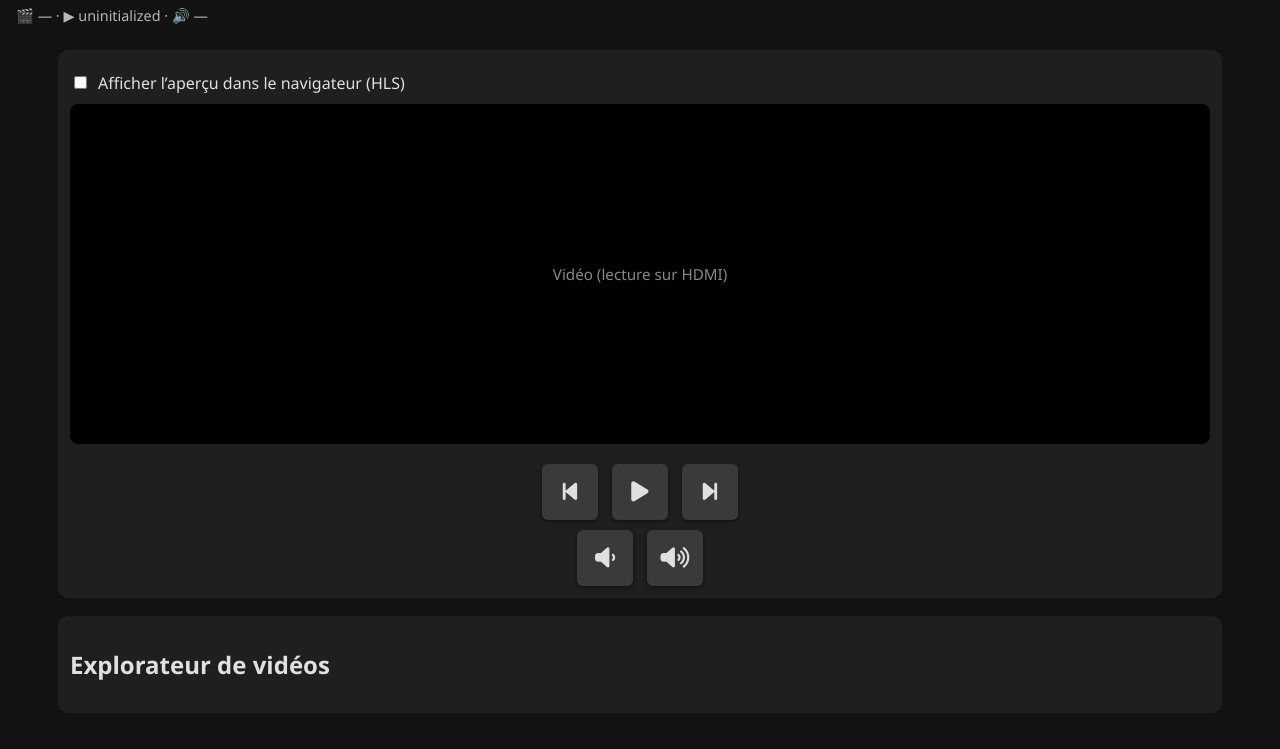
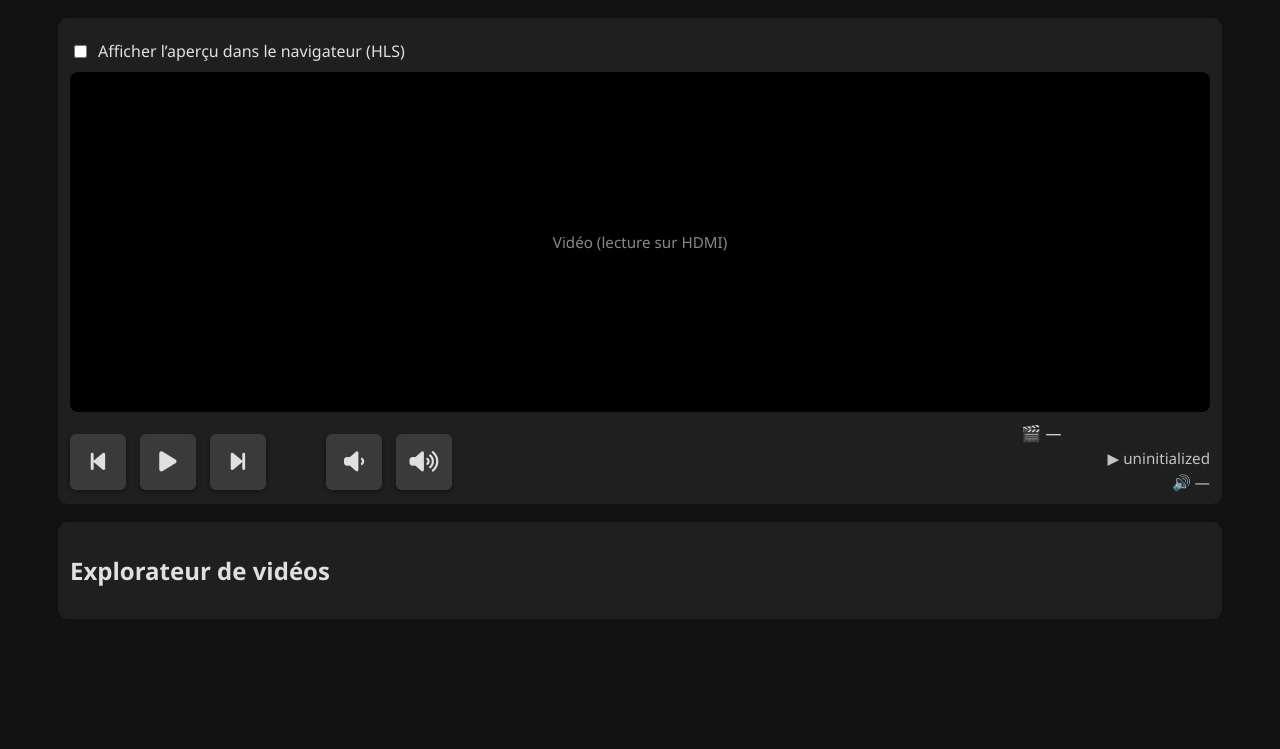
Before and after one commit to Kaquaoify/RPi-Autonomous-Video-Player, a Flask app: page / in a window 1280 px wide. Shown: the part 51-800 px from the top of the page. Run offline with Flask 3, Linux system fonts and the light colour scheme.

Commit message:
tralilalala

```diff
--- a/app/static/css/style.css
+++ b/app/static/css/style.css
@@ -319,3 +319,49 @@ main{
 .vlc-btn.active i {
   color: #7cff7a;
 }
+
+/* Toolbar lecteur: tout sur une ligne */
+.player-toolbar{
+  display:flex;
+  align-items:center;
+  gap:16px;
+  width:100%;
+}
+
+/* garde une légère respiration entre bloc nav et volume  */
+.group-separator{ width:28px; height:1px; }
+
+/* pousse le panneau d’info complètement à droite */
+.flex-spacer{ flex:1 1 auto; }
+
+/* Le panneau d’état (vertical, aligné à droite) */
+.status-panel{
+  flex:0 1 360px;            /* largeur cible mais compressible */
+  max-width:520px;
+  display:flex;
+  flex-direction:column;
+  align-items:flex-end;
+  gap:4px;
+}
+
+/* Titre défilant */
+.status-title{
+  width:100%;
+  overflow:hidden;
+  white-space:nowrap;
+  mask-image: linear-gradient(90deg, transparent 0, #000 24px, #000 calc(100% - 24px), transparent 100%);
+}
+
+/* ralentir le scroll uniquement dans le panneau d’état */
+.status-title .scrolling-text{ animation-duration: 14s; }
+
+.status-line{
+  font-size:.95rem;
+  opacity:.85;
+}
+
+/* Ajuste l’espace si l’écran est étroit */
+@media (max-width: 720px){
+  .player-toolbar{ gap:12px; }
+  .status-panel{ flex-basis: 260px; }
+}
--- a/app/static/js/scripts.js
+++ b/app/static/js/scripts.js
@@ -267,8 +267,24 @@ async function togglePlayPause() {
 }
 
 async function syncPlayButton() {
-  updatePlayPauseUI(await getIsPlaying());
+  try {
+    const r = await fetchWithTimeout('/status', { method: 'GET' });
+    if (!r.ok) return;
+    const s = await r.json();
+    updatePlayPauseUI(s.state === 'playing');
+    updateStatusPanelPayload(s);
+  } catch {}
 }
+
+function updateStatusPanelPayload(s){
+  const t = document.getElementById('s-title');
+  const st = document.getElementById('s-state');
+  const v = document.getElementById('s-vol');
+  if (t) t.textContent = `🎬 ${s.current ?? '—'}`;
+  if (st) st.textContent = `▶ ${s.state ?? '—'}`;
+  if (v) v.textContent = `🔊 ${s.volume ?? '—'}`;
+}
+
 
 // ==============================
 // Initialisation
--- a/app/templates/index.html
+++ b/app/templates/index.html
@@ -18,29 +18,6 @@
       <button id="btn-settings" title="Paramètres">⚙</button>
     </div>
   </header>
-
-  <!-- Barre d’état : titre vidéo / état VLC / volume -->
-  <div id="status-bar" style="opacity:.8;padding:.4rem 1rem;font-size:.9rem">
-    <span id="s-title">🎬 —</span> · <span id="s-state">▶ —</span> · <span id="s-vol">🔊 —</span>
-  </div>
-
-  <!-- Polling léger de l’état VLC (toutes les 3s) -->
-  <script>
-    async function refreshStatus(){
-      try{
-        const r = await fetch('/status');
-        if(!r.ok) return;                 // si l’API ne répond pas, on ne casse pas l’UI
-        const s = await r.json();
-        document.getElementById('s-title').textContent = `🎬 ${s.current ?? '—'}`;
-        document.getElementById('s-state').textContent = `▶ ${s.state ?? '—'}`;
-        document.getElementById('s-vol').textContent   = `🔊 ${s.volume ?? '—'}`;
-      }catch{
-        // silence : on évite de spammer la console si le service redémarre
-      }
-    }
-    refreshStatus();
-    setInterval(refreshStatus, 3000);     // intervalle suffisant pour un retour fluide
-  </script>
 
   <main>
     <!-- Bloc “lecteur” : zone HDMI factice (ptdr il est plus factice mtn) + contrôles -->
@@ -73,7 +50,7 @@
   <!-- Placeholder quand l’aperçu est désactivé -->
   <div id="vlc-output">Vidéo (lecture sur HDMI)</div>
 
-<div class="vlc-controls-wrap">
+<div class="vlc-controls-wrap player-toolbar">
   <!-- Bloc lecture / navigation -->
   <div class="vlc-controls main">
     <button class="vlc-btn" data-action="prev" title="Vidéo précédente"><i class="fa-solid fa-backward-step"></i></button>
@@ -87,6 +64,18 @@
   <div class="vlc-controls volume">
     <button class="vlc-btn" data-action="voldown" title="Baisser le volume"><i class="fa-solid fa-volume-low"></i></button>
     <button class="vlc-btn" data-action="volup" title="Augmenter le volume"><i class="fa-solid fa-volume-high"></i></button>
+  </div>
+
+  <!-- pousse le panneau d’état à droite -->
+  <div class="flex-spacer"></div>
+
+  <!-- Panneau d’état -->
+  <div class="status-panel" aria-live="polite">
+    <div class="status-title">
+      <div class="scrolling-text" id="s-title">🎬 —</div>
+    </div>
+    <div class="status-line"><span id="s-state">▶ —</span></div>
+    <div class="status-line"><span id="s-vol">🔊 —</span></div>
   </div>
 </div>
 
```
